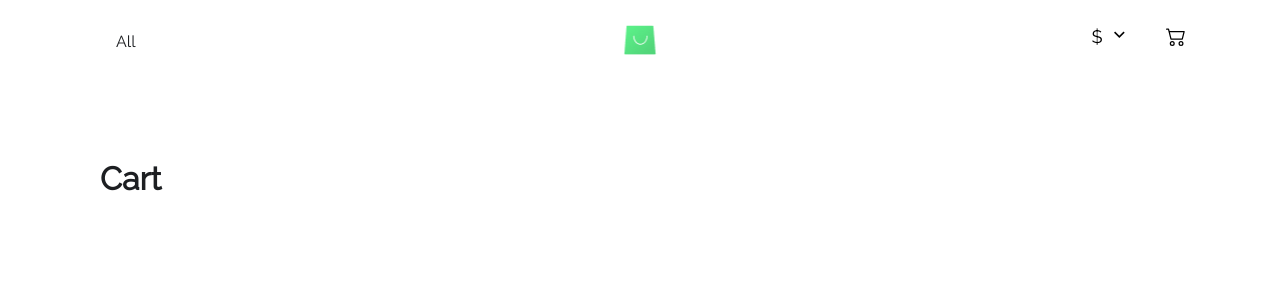
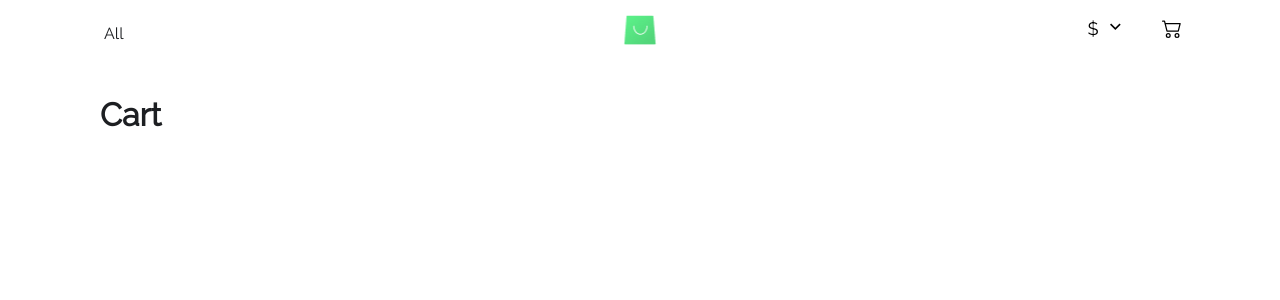
Before and after one commit to MahmoudHafez1/Scandiweb-Junior-Developer-test-assignment, a React (Create React App) app: page /Cart in a window 1280 px wide. Shown: the top 300 px of the page. Built offline with nearby package versions, Linux system fonts and the light colour scheme.

Commit message:
resize product card

```diff
--- a/public/index.html
+++ b/public/index.html
@@ -2,7 +2,7 @@
 <html lang="en">
   <head>
     <meta charset="utf-8" />
-    <link rel="icon" href="%PUBLIC_URL%/svg 3.png" />
+    <link rel="icon" href="%PUBLIC_URL%/logo1.png" />
     <meta name="viewport" content="width=device-width, initial-scale=1" />
     <meta name="theme-color" content="#000000" />
     <title>Scandiweb Test</title>
@@ -10,7 +10,7 @@
       name="description"
       content="Web site created using create-react-app"
     />
-    <link rel="apple-touch-icon" href="%PUBLIC_URL%/logo192.png" />
+    <link rel="apple-touch-icon" href="%PUBLIC_URL%/logo1.png" />
     <!--
       manifest.json provides metadata used when your web app is installed on a
       user's mobile device or desktop. See https://developers.google.com/web/fundamentals/web-app-manifest/
--- a/src/components/Header/Header.module.css
+++ b/src/components/Header/Header.module.css
@@ -6,7 +6,7 @@
   top: 0;
   left: 0;
   width: 100vw;
-  padding: 0 5.25rem 0.25rem 6.25rem;
+  padding: 0 5.5rem 0rem 5.5rem;
   display: flex;
   justify-content: space-between;
 }
@@ -14,14 +14,14 @@
 .navList {
   margin: 0;
   padding: 0;
-  padding-top: 2rem;
+  padding-top: 1.5rem;
   list-style: none;
   display: flex;
 }
 
 .navLink {
   text-decoration: none;
-  padding: 0 1rem 1.75rem 1rem;
+  padding: 0 1rem 1rem 1rem;
   font-weight: 400;
   font-size: 1rem;
   color: var(--secondary);
@@ -39,7 +39,7 @@
 }
 
 .actionsContainer {
-  padding: 1rem 0;
+  padding: 0.5rem 0;
   display: flex;
   align-items: center;
 }
--- a/src/components/ProductCard/ProductCard.module.css
+++ b/src/components/ProductCard/ProductCard.module.css
@@ -13,11 +13,6 @@
 
 .outStockOverlay {
   opacity: 0.6;
-}
-
-.outStockOverlay:hover {
-  box-shadow: none;
-  cursor: unset;
 }
 
 .outStockText {
--- a/src/components/ProductCardList/ProductCardList.module.css
+++ b/src/components/ProductCardList/ProductCardList.module.css
@@ -1,19 +1,19 @@
 .container {
-  padding: 10rem 6.25rem 11rem 6.25rem;
+  padding: 6rem 5rem 8rem 5.5rem;
 }
 
 .title {
   font-style: normal;
   font-size: 2.6rem;
   color: var(--secondary);
-  margin-bottom: 5rem;
+  margin-bottom: 2rem;
   margin-top: 0;
 }
 
 .listCont {
   display: grid;
   grid-gap: 5.2vh 2.7vw;
-  grid-template-columns: repeat(3, 1fr);
+  grid-template-columns: repeat(4, 1fr);
 }
 
 .productLink {
--- a/src/components/SelectProdAtrributes/SelectProdAttributes.js
+++ b/src/components/SelectProdAtrributes/SelectProdAttributes.js
@@ -41,16 +41,24 @@ class SelectProdAttributes extends Component {
     this.setState({ selectedAttributes: [] });
   }
 
+  componentDidMount() {
+    this.checkSelectedAttr();
+  }
+
   componentDidUpdate(_, prevState) {
     if (
       this.state.selectedAttributes.length !==
       prevState.selectedAttributes.length
     ) {
-      this.setState((state) => ({
-        allAttrSelected:
-          this.props.attributes.length === state.selectedAttributes.length,
-      }));
+      this.checkSelectedAttr();
     }
+  }
+
+  checkSelectedAttr() {
+    this.setState((state) => ({
+      allAttrSelected:
+        this.props.attributes.length === state.selectedAttributes.length,
+    }));
   }
 
   render() {
--- a/src/pages/Cart/Cart.module.css
+++ b/src/pages/Cart/Cart.module.css
@@ -1,11 +1,11 @@
 .container {
-  padding: 10rem 6.25rem 3.37rem 6.25rem;
+  padding: 6rem 6.25rem 3.37rem 6.25rem;
 }
 
 .title {
   font-size: 2rem;
   font-weight: 700;
   color: var(--secondary);
-  margin-bottom: 3.69rem;
+  margin-bottom: 2rem;
   margin-top: 0;
 }
--- a/src/pages/Product/Product.module.css
+++ b/src/pages/Product/Product.module.css
@@ -1,5 +1,5 @@
 .container {
-  padding: 9.5rem 9rem 6rem 4.5rem;
+  padding: 7.5rem 9rem 6rem 4.5rem;
   display: flex;
   justify-content: space-between;
   align-items: flex-start;
```
Also changed, not shown: public/manifest.json.
